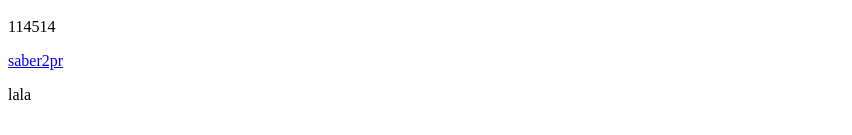
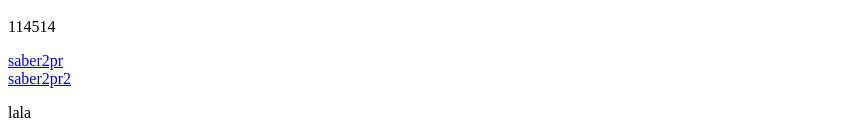
Before and after one commit to Saber2pr/md2jsx, a React app: page / in a window 1280 px wide. Shown: the part 899-1034 px from the top of the page, without its empty margins (0-852 px from the left). Built offline with nearby package versions, Linux system fonts and the light colour scheme; the HTML template or start-up script is replaced by a standard one.

Commit message:
feat(Anchor): to block

```diff
--- a/src/components/md2jsx/index.tsx
+++ b/src/components/md2jsx/index.tsx
@@ -102,9 +102,11 @@
   const title = meta.match(REG.imgtype_title)[0].replace(/\[|\]/g, "")
   const url = meta.match(REG.imgtype_url)[0].replace(/\(|\)/g, "")
   jsx.push(
-    <a href={url} title={title} key={url}>
-      {title}
-    </a>
+    <div key={url + title + i}>
+      <a href={url} title={url}>
+        {title}
+      </a>
+    </div>
   )
 }
 
```
Also changed, not shown: src/app.tsx (+1 -1 lines).
